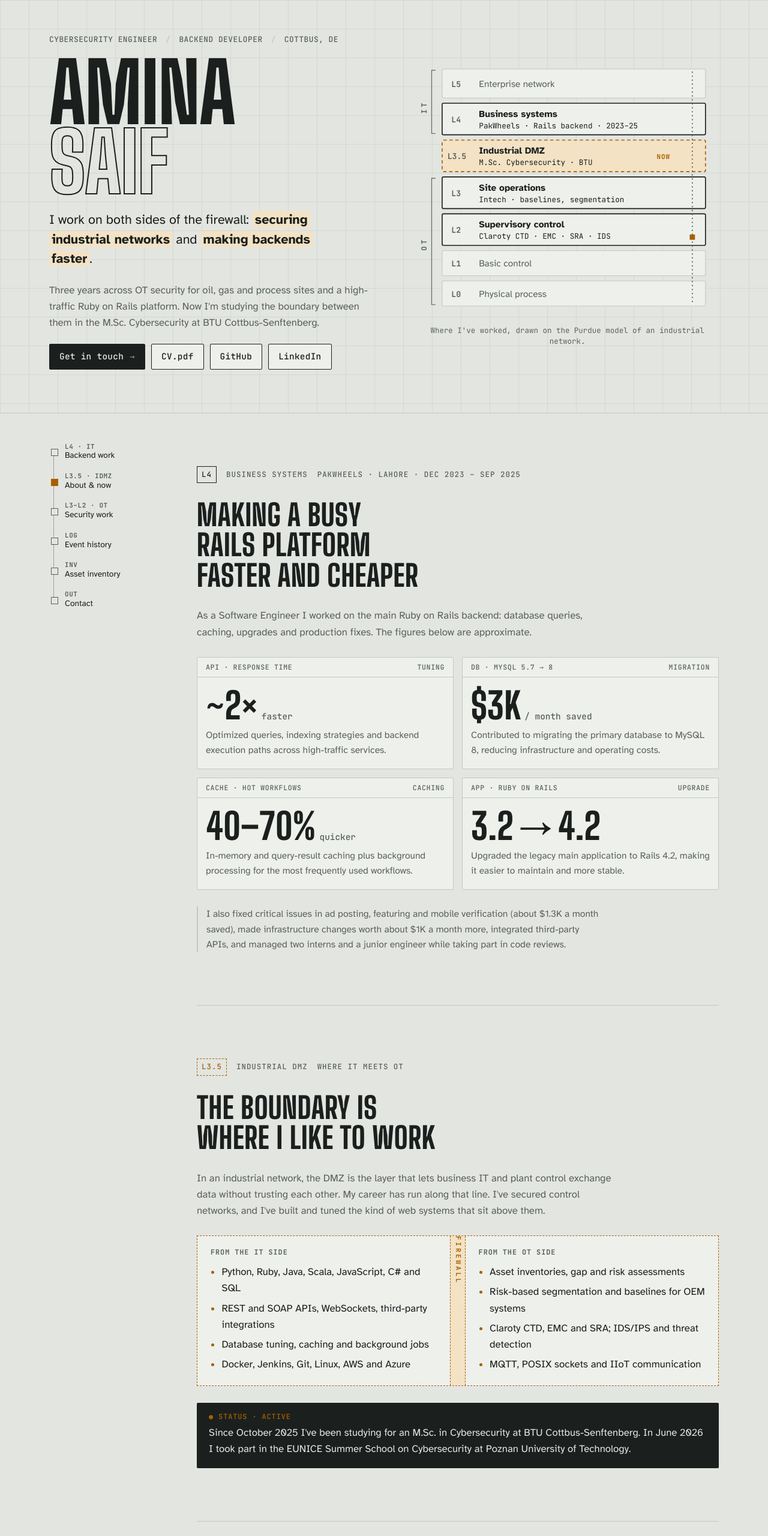
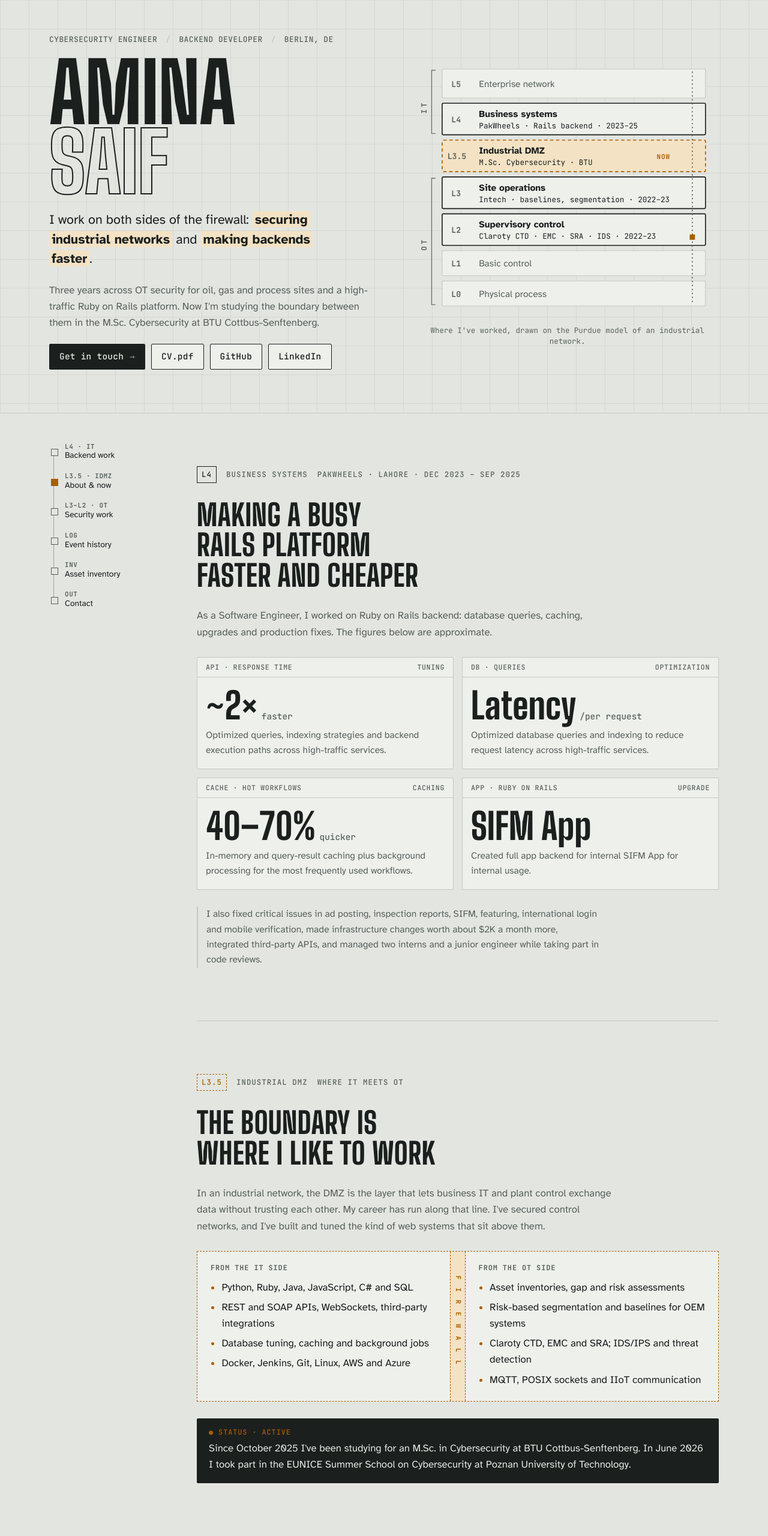
Before and after one commit to raiamna0/raiamna0.github.io, a plain HTML site: page index.html in a window 1280 px wide. Shown: the top 2560 px of the page at 60% size. Drawn offline with Linux system fonts and the light colour scheme.

Commit message:
small changes for add ons

```diff
--- a/index.html
+++ b/index.html
@@ -247,7 +247,7 @@
 <header class="hero grid-bg">
   <div class="frame">
     <div class="hero-text">
-      <div class="idline"><span>Cybersecurity engineer</span><span>Backend developer</span><span>Cottbus, DE</span></div>
+      <div class="idline"><span>Cybersecurity engineer</span><span>Backend developer</span><span>Berlin, DE</span></div>
       <h1><span>Amina</span><span>Saif</span></h1>
       <p class="thesis">I work on both sides of the firewall: <b>securing industrial networks</b> and <b>making backends faster</b>.</p>
       <p class="sub">Three years across OT security for oil, gas and process sites and a high-traffic Ruby on Rails platform. Now I'm studying the boundary between them in the M.Sc. Cybersecurity at BTU Cottbus-Senftenberg.</p>
@@ -277,10 +277,10 @@
         <text class="s-tag" x="366" y="157">NOW</text>
         <rect class="s-row me" x="40" y="184" width="400" height="48" rx="2"/>
         <text class="s-lv" x="54" y="213">L3</text><text class="s-nm" x="96" y="205">Site operations</text>
-        <text class="s-sub" x="96" y="222">Intech · baselines, segmentation</text>
+        <text class="s-sub" x="96" y="222">Intech · baselines, segmentation · 2022–23</text>
         <rect class="s-row me" x="40" y="240" width="400" height="48" rx="2"/>
         <text class="s-lv" x="54" y="269">L2</text><text class="s-nm" x="96" y="261">Supervisory control</text>
-        <text class="s-sub" x="96" y="278">Claroty CTD · EMC · SRA · IDS</text>
+        <text class="s-sub" x="96" y="278">Claroty CTD · EMC · SRA · IDS · 2022–23</text>
         <rect class="s-row" x="40" y="296" width="400" height="38" rx="2"/>
         <text class="s-lv" x="54" y="320">L1</text><text class="s-nm off" x="96" y="320">Basic control</text>
         <rect class="s-row" x="40" y="342" width="400" height="38" rx="2"/>
@@ -310,7 +310,7 @@
       <section class="zone" id="it">
         <div class="zhead"><span class="lvl">L4</span><span>Business systems</span><span>PakWheels · Lahore · Dec 2023 – Sep 2025</span></div>
         <h2>Making a busy Rails platform faster and cheaper</h2>
-        <p class="lede">As a Software Engineer I worked on the main Ruby on Rails backend: database queries, caching, upgrades and production fixes. The figures below are approximate.</p>
+        <p class="lede">As a Software Engineer, I worked on Ruby on Rails backend: database queries, caching, upgrades and production fixes. The figures below are approximate.</p>
         <div class="plates">
           <article class="plate">
             <header><span>API · RESPONSE TIME</span><span>TUNING</span></header>
@@ -320,10 +320,10 @@
             </div>
           </article>
           <article class="plate">
-            <header><span>DB · MYSQL 5.7 → 8</span><span>MIGRATION</span></header>
+            <header><span>DB · QUERIES</span><span>OPTIMIZATION</span></header>
             <div class="body">
-              <div class="val">$3K<small>/ month saved</small></div>
-              <p>Contributed to migrating the primary database to MySQL 8, reducing infrastructure and operating costs.</p>
+              <div class="val">Latency<small>/per request</small></div>
+              <p>Optimized database queries and indexing to reduce request latency across high-traffic services.</p>
             </div>
           </article>
           <article class="plate">
@@ -336,12 +336,12 @@
           <article class="plate">
             <header><span>APP · RUBY ON RAILS</span><span>UPGRADE</span></header>
             <div class="body">
-              <div class="val">3.2 → 4.2</div>
-              <p>Upgraded the legacy main application to Rails 4.2, making it easier to maintain and more stable.</p>
+              <div class="val">SIFM App</div>
+              <p>Created full app backend for internal SIFM App for internal usage.</p>
             </div>
           </article>
         </div>
-        <p class="also">I also fixed critical issues in ad posting, featuring and mobile verification (about $1.3K a month saved), made infrastructure changes worth about $1K a month more, integrated third-party APIs, and managed two interns and a junior engineer while taking part in code reviews.</p>
+        <p class="also">I also fixed critical issues in ad posting, inspection reports, SIFM, featuring, international login and mobile verification, made infrastructure changes worth about $2K a month more, integrated third-party APIs, and managed two interns and a junior engineer while taking part in code reviews.</p>
       </section>
 
       <section class="zone" id="idmz">
@@ -352,14 +352,13 @@
           <div>
             <span class="side">FROM THE IT SIDE</span>
             <ul>
-              <li>Python, Ruby, Java, Scala, JavaScript, C# and SQL</li>
+              <li>Python, Ruby, Java, JavaScript, C# and SQL</li>
               <li>REST and SOAP APIs, WebSockets, third-party integrations</li>
               <li>Database tuning, caching and background jobs</li>
               <li>Docker, Jenkins, Git, Linux, AWS and Azure</li>
             </ul>
           </div>
-          <div class="fw" aria-hidden="true"><span>FIREWALL</span></div>
-          <div>
+          <div class="fw" aria-hidden="true"><span style="padding-top: 40px;">F I R E W A L L</span></div>          <div>
             <span class="side">FROM THE OT SIDE</span>
             <ul>
               <li>Asset inventories, gap and risk assessments</li>
@@ -404,14 +403,6 @@
               <ul class="chips"><li>C#</li><li>ASP.NET</li><li>SQL</li><li>Tableau</li></ul>
             </div>
           </article>
-          <article class="job">
-            <div class="meta"><b>Bachelor thesis</b>2021<br>PUCIT</div>
-            <div class="txt">
-              <h3>Network analysis, penetration testing and vulnerability exploitation</h3>
-              <p>Analysed network traffic and used tools such as Wireshark and Metasploit to find and exploit vulnerabilities in a test setup. <a href="https://github.com/raiamna0/Elysion-of-Network-Analysis-Penetration-Testing-and-Vulnerability-Exploitation" target="_blank" rel="noopener">Thesis documentation on GitHub</a></p>
-              <ul class="chips"><li>Wireshark</li><li>Metasploit</li><li>Pentesting</li></ul>
-            </div>
-          </article>
         </div>
       </section>
 
@@ -453,7 +444,7 @@
               <div class="sw-row"><span>Networks</span><ul class="chips"><li>TCP/IP</li><li>Routing &amp; switching</li><li>Segmentation</li><li>MQTT</li><li>POSIX sockets</li><li>WebSockets</li></ul></div>
               <div class="sw-row"><span>Code</span><ul class="chips"><li>Ruby on Rails</li><li>Python</li><li>Java</li><li>Scala</li><li>JavaScript</li><li>C#</li><li>MySQL</li><li>MSSQL</li><li>PL/SQL</li></ul></div>
               <div class="sw-row"><span>Platforms</span><ul class="chips"><li>Linux</li><li>VMware ESXi 7</li><li>Docker</li><li>Kubernetes</li><li>Jenkins</li><li>AWS</li><li>Azure</li><li>Elasticsearch</li></ul></div>
-              <div class="sw-row"><span>Languages</span><ul class="chips"><li>Urdu · native</li><li>English · C1</li><li>German · A1</li></ul></div>
+              <div class="sw-row"><span>Languages</span><ul class="chips"><li>Urdu · native</li><li>English · C1</li><li>German · A2</li></ul></div>
             </div>
           </div>
         </div>
@@ -480,11 +471,6 @@
     </div>
   </div>
 </section>
-
-<footer>
-  <div class="frame"><span>© 2026 Amina Saif</span><span>Zone: public · Cottbus, Germany</span></div>
-</footer>
-
 <script>
 document.getElementById('copy').addEventListener('click', function () {
   var el = document.getElementById('email'), out = document.getElementById('copied');
```
Also changed, not shown: 1 other file.
